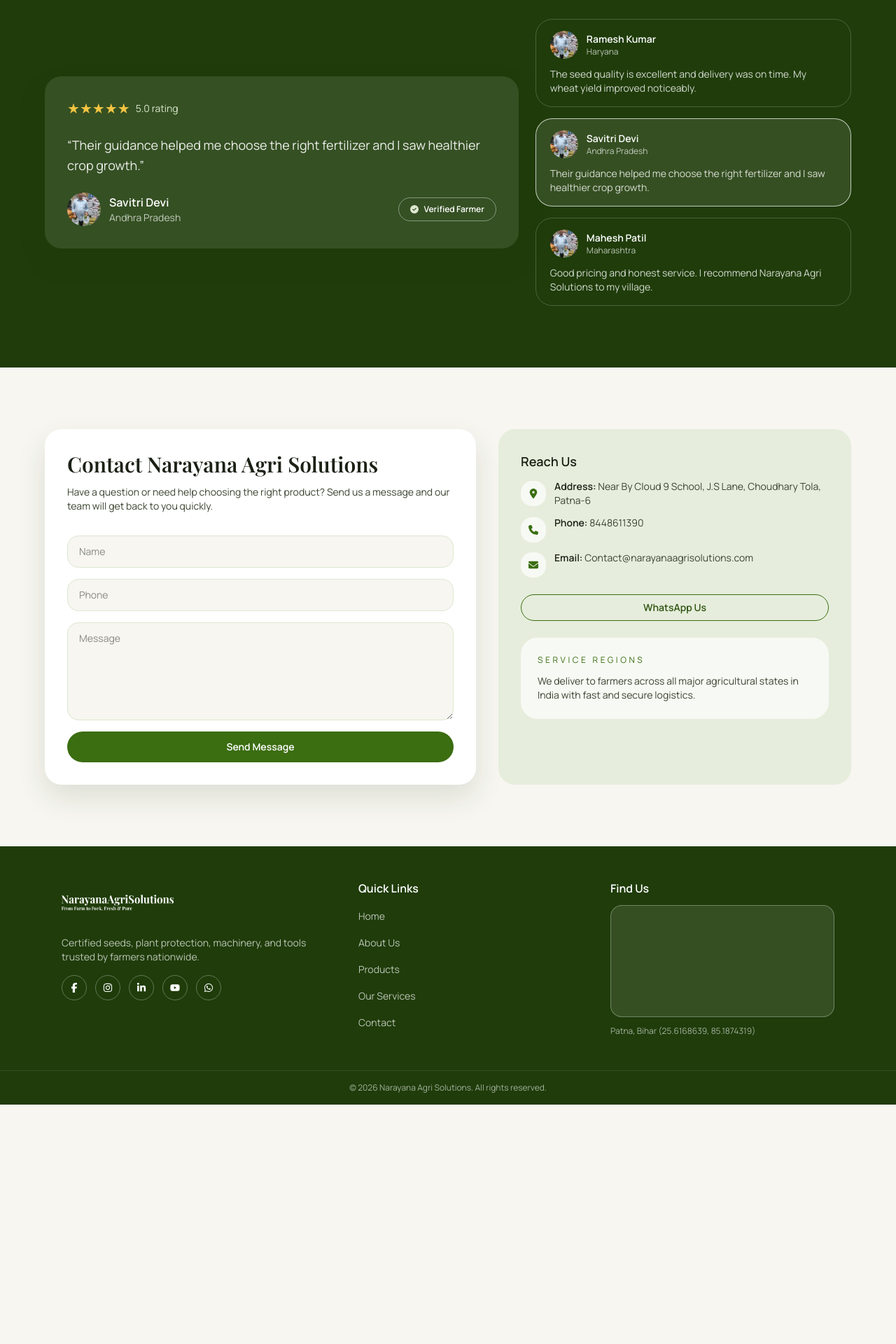
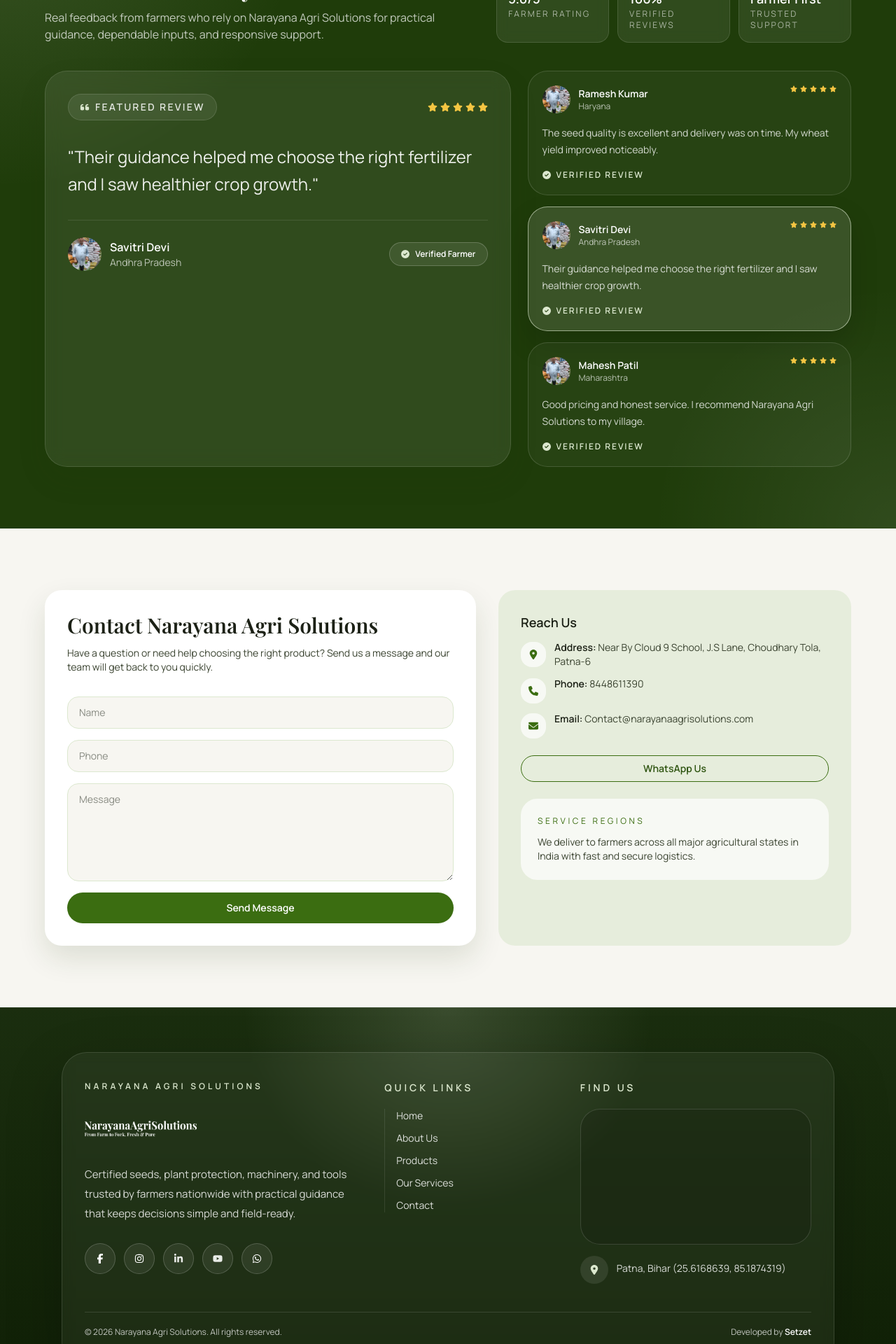
Before and after one commit to wasimfaiz/narayanagri, a Next.js app: page / in a window 1280 px wide. Shown: the part 7000-8920 px from the top of the page at 70% size. Before the commit the page ends 8578 px from the top, so only its background shows below. Built offline with nearby package versions, Linux system fonts and the light colour scheme; grey boxes are pictures that could not be loaded; a web font is replaced by a local one.

Commit message:
inhanced testimonial page

```diff
--- a/app/components/SiteFooter.tsx
+++ b/app/components/SiteFooter.tsx
@@ -4,30 +4,12 @@
   FaFacebookF,
   FaInstagram,
   FaLinkedinIn,
+  FaLocationDot,
   FaWhatsapp,
   FaYoutube,
 } from "react-icons/fa6";
 
-export default function SiteFooter() {
-  return (
-    <footer className="bg-[var(--green-900)] text-white">
-      <div className="mx-auto grid w-full max-w-6xl gap-10 px-6 py-12 lg:grid-cols-[1.2fr_1fr_1fr]">
-        <div className="flex flex-col gap-4">
-          <div className="flex items-center">
-            <Image
-              src="/logo.png"
-              alt="Narayana Agri Solutions logo"
-              width={200}
-              height={80}
-              className="h-16 w-40 object-contain invert"
-            />
-          </div>
-          <p className="text-sm text-white/70">
-            Certified seeds, plant protection, machinery, and tools trusted by
-            farmers nationwide.
-          </p>
-          <div className="flex gap-3">
-            {[
+const socialLinks = [
   {
     label: "Facebook",
     icon: FaFacebookF,
@@ -40,7 +22,49 @@
   },
   { label: "LinkedIn", icon: FaLinkedinIn },
   { label: "YouTube", icon: FaYoutube },
-            ].map((item) =>
+  {
+    label: "WhatsApp",
+    icon: FaWhatsapp,
+    href: "https://wa.me/qr/BMOQTOR2O2HTA1",
+  },
+];
+
+const quickLinks = [
+  { label: "Home", href: "/" },
+  { label: "About Us", href: "/about" },
+  { label: "Products", href: "/#products" },
+  { label: "Our Services", href: "/#why-us" },
+  { label: "Contact", href: "/#contact" },
+];
+
+export default function SiteFooter() {
+  return (
+    <footer className="relative overflow-hidden bg-[#132707] text-white">
+      <div className="absolute inset-0 bg-[radial-gradient(circle_at_top,rgba(220,232,207,0.16),transparent_34%),linear-gradient(180deg,rgba(255,255,255,0.03),rgba(0,0,0,0.2))]" />
+      <div className="absolute left-0 right-0 top-0 h-px bg-white/10" />
+
+      <div className="relative mx-auto w-full max-w-6xl px-6 py-16">
+        <div className="rounded-[2.25rem] border border-white/12 bg-white/[0.05] px-6 py-8 shadow-[0_28px_80px_rgba(0,0,0,0.22)] backdrop-blur-sm md:px-8 md:py-10">
+          <div className="grid gap-10 lg:grid-cols-[1.2fr_0.75fr_1fr] lg:gap-8">
+            <div>
+              <p className="text-xs font-semibold uppercase tracking-[0.34em] text-[var(--green-200)]">
+                Narayana Agri Solutions
+              </p>
+              <Image
+                src="/logo.png"
+                alt="Narayana Agri Solutions logo"
+                width={200}
+                height={80}
+                className="mt-5 h-16 w-40 object-contain invert"
+              />
+              <p className="mt-5 max-w-md text-sm leading-7 text-white/82 md:text-[15px]">
+                Certified seeds, plant protection, machinery, and tools trusted
+                by farmers nationwide with practical guidance that keeps decisions
+                simple and field-ready.
+              </p>
+
+              <div className="mt-7 flex flex-wrap gap-3">
+                {socialLinks.map((item) =>
                   item.href ? (
                     <a
                       key={item.label}
@@ -48,7 +72,7 @@
                       href={item.href}
                       target="_blank"
                       rel="noopener noreferrer"
-                  className="flex h-9 w-9 items-center justify-center rounded-full border border-white/30 text-sm text-white transition hover:border-white"
+                      className="flex h-11 w-11 items-center justify-center rounded-full border border-white/18 bg-white/[0.07] text-sm text-white transition hover:-translate-y-0.5 hover:border-[var(--green-200)]/45 hover:bg-white/[0.12]"
                     >
                       <item.icon />
                     </a>
@@ -56,59 +80,69 @@
                     <button
                       key={item.label}
                       aria-label={item.label}
-                  className="flex h-9 w-9 items-center justify-center rounded-full border border-white/30 text-sm text-white transition hover:border-white"
+                      className="flex h-11 w-11 items-center justify-center rounded-full border border-white/18 bg-white/[0.07] text-sm text-white/90 transition hover:border-white/25"
                     >
                       <item.icon />
                     </button>
                   ),
                 )}
-            <a
-              aria-label="WhatsApp"
-              href="https://wa.me/qr/BMOQTOR2O2HTA1"
-              target="_blank"
-              rel="noopener noreferrer"
-              className="flex h-9 w-9 items-center justify-center rounded-full border border-white/30 text-sm text-white transition hover:border-white"
-            >
-              <FaWhatsapp />
-            </a>
               </div>
             </div>
-        <div className="grid gap-2 text-sm text-white/70">
-          <p className="text-base font-semibold text-white">Quick Links</p>
-          <Link href="/" className="hover:text-white">
-            Home
+
+            <div>
+              <p className="text-sm font-semibold uppercase tracking-[0.28em] text-[var(--green-200)]">
+                Quick Links
+              </p>
+              <div className="mt-5 grid gap-3 border-l border-white/10 pl-4">
+                {quickLinks.map((item) => (
+                  <Link
+                    key={item.label}
+                    href={item.href}
+                    className="w-fit text-sm text-white/84 transition hover:text-[var(--green-200)]"
+                  >
+                    {item.label}
                   </Link>
-          <Link href="/about" className="hover:text-white">
-            About Us
-          </Link>
-          <Link href="/#products" className="hover:text-white">
-            Products
-          </Link>
-          <Link href="/#why-us" className="hover:text-white">
-            Our Services
-          </Link>
-          <Link href="/#contact" className="hover:text-white">
-            Contact
-          </Link>
+                ))}
               </div>
-        <div className="flex flex-col gap-3">
-          <p className="text-base font-semibold">Find Us</p>
-          <div className="h-40 overflow-hidden rounded-2xl border border-white/30 bg-white/10">
+            </div>
+
+            <div>
+              <p className="text-sm font-semibold uppercase tracking-[0.28em] text-[var(--green-200)]">
+                Find Us
+              </p>
+              <div className="mt-5 overflow-hidden rounded-[1.75rem] border border-white/14 bg-black/14">
                 <iframe
                   title="Narayana Agri Solutions Location"
-              className="h-full w-full"
+                  className="h-48 w-full"
                   loading="lazy"
                   referrerPolicy="no-referrer-when-downgrade"
                   src="https://maps.google.com/maps?q=25.6168639,85.1874319&z=17&output=embed"
                 ></iframe>
               </div>
-          <p className="text-xs text-white/60">
-            Patna, Bihar (25.6168639, 85.1874319)
+              <div className="mt-4 flex items-start gap-3 text-sm text-white/82">
+                <div className="flex h-10 w-10 shrink-0 items-center justify-center rounded-full bg-white/[0.09] text-[var(--green-200)]">
+                  <FaLocationDot />
+                </div>
+                <p className="pt-2">Patna, Bihar (25.6168639, 85.1874319)</p>
+              </div>
+            </div>
+          </div>
+
+          <div className="mt-10 flex flex-col gap-3 border-t border-white/12 pt-5 text-xs text-white/72 sm:flex-row sm:items-center sm:justify-between">
+            <p>&copy; 2026 Narayana Agri Solutions. All rights reserved.</p>
+            <p>
+              Developed by{" "}
+              <a
+                href="https://www.setzet.com"
+                target="_blank"
+                rel="noopener noreferrer"
+                className="font-semibold text-white transition hover:text-[var(--green-200)]"
+              >
+                Setzet
+              </a>
             </p>
           </div>
         </div>
-      <div className="border-t border-white/10 px-6 py-4 text-center text-xs text-white/60">
-        © 2026 Narayana Agri Solutions. All rights reserved.
       </div>
     </footer>
   );
--- a/app/page.tsx
+++ b/app/page.tsx
@@ -15,6 +15,9 @@
   FaLocationDot,
   FaMoneyBillWave,
   FaPhone,
+  FaQuoteLeft,
+  FaShieldHeart,
+  FaStar,
   FaTruckFast,
   FaUsers,
   FaWarehouse,
@@ -120,6 +123,12 @@
     location: "Maharashtra",
     image: "/images/testimonial-img.jpeg",
   },
+];
+
+const testimonialTrustPoints: { label: string; value: string; icon: IconType }[] = [
+  { label: "Farmer Rating", value: "5.0/5", icon: FaStar },
+  { label: "Verified Reviews", value: "100%", icon: FaCircleCheck },
+  { label: "Trusted Support", value: "Farmer First", icon: FaShieldHeart },
 ];
 
 const contactInfo: { label: string; value: string; icon: IconType }[] = [
@@ -468,9 +477,11 @@
 
         <section
           id="testimonials"
-          className="section-pad bg-[var(--green-900)] text-white"
+          className="section-pad relative overflow-hidden bg-[var(--green-900)] text-white"
         >
-          <div className="mx-auto flex w-full max-w-6xl flex-col gap-10">
+          <div className="absolute inset-0 bg-[radial-gradient(circle_at_top_left,rgba(220,232,207,0.14),transparent_28%),radial-gradient(circle_at_bottom_right,rgba(255,255,255,0.08),transparent_22%)]" />
+          <div className="relative mx-auto flex w-full max-w-6xl flex-col gap-10">
+            <div className="flex flex-col gap-6 lg:flex-row lg:items-end lg:justify-between">
               <div className="flex flex-col gap-3">
                 <p className="text-sm font-semibold uppercase tracking-[0.3em] text-[var(--green-200)]">
                   Testimonials
@@ -478,8 +489,68 @@
                 <h2 className="heading-font text-3xl font-semibold md:text-4xl">
                   What Farmers Say About Us
                 </h2>
+                <p className="max-w-2xl text-sm text-white/72 md:text-base">
+                  Real feedback from farmers who rely on Narayana Agri Solutions
+                  for practical guidance, dependable inputs, and responsive support.
+                </p>
               </div>
-            <div className="grid gap-6 lg:grid-cols-[1.2fr_0.8fr] lg:items-center">
+              <div className="grid gap-3 sm:grid-cols-3">
+                {testimonialTrustPoints.map((item) => (
+                  <div
+                    key={item.label}
+                    className="rounded-2xl border border-white/12 bg-white/8 px-4 py-4 backdrop-blur-sm"
+                  >
+                    <div className="flex h-10 w-10 items-center justify-center rounded-2xl bg-white/10 text-[var(--green-200)]">
+                      <item.icon />
+                    </div>
+                    <p className="mt-3 text-lg font-semibold text-white">{item.value}</p>
+                    <p className="text-xs uppercase tracking-[0.18em] text-white/60">
+                      {item.label}
+                    </p>
+                  </div>
+                ))}
+              </div>
+            </div>
+            <div className="grid gap-6 lg:grid-cols-[1.18fr_0.82fr] lg:items-stretch">
+              <div className="grid gap-0">
+                <div className="card-shadow rounded-[2rem] border border-white/12 bg-white/[0.08] p-8 backdrop-blur-md">
+                  <div className="flex items-center justify-between gap-4">
+                    <div className="inline-flex items-center gap-2 rounded-full border border-white/12 bg-white/8 px-4 py-2 text-[var(--green-200)]">
+                      <FaQuoteLeft className="text-sm" />
+                      <span className="text-sm font-semibold uppercase tracking-[0.16em] text-white/84">
+                        Featured Review
+                      </span>
+                    </div>
+                    <div className="flex items-center gap-1 text-[#f4c542]">
+                      {Array.from({ length: 5 }).map((_, index) => (
+                        <FaStar key={index} className="text-sm" />
+                      ))}
+                    </div>
+                  </div>
+                  <p className="mt-8 text-xl leading-relaxed text-white/92 md:text-2xl">
+                    "{review.quote}"
+                  </p>
+                  <div className="mt-8 flex flex-col gap-5 border-t border-white/10 pt-6 sm:flex-row sm:items-center sm:justify-between">
+                    <div className="flex items-center gap-3">
+                      <Image
+                        src={review.image}
+                        alt={review.name}
+                        width={52}
+                        height={52}
+                        className="h-12 w-12 rounded-full object-cover"
+                      />
+                      <div>
+                        <p className="text-base font-semibold text-white">{review.name}</p>
+                        <p className="text-sm text-white/68">{review.location}</p>
+                      </div>
+                    </div>
+                    <div className="inline-flex items-center gap-2 rounded-full border border-white/20 bg-white/8 px-4 py-2 text-xs font-semibold text-white">
+                      <FaCircleCheck className="text-[var(--green-200)]" />
+                      Verified Farmer
+                    </div>
+                  </div>
+                </div>
+                <div className="hidden">
               <div className="card-shadow rounded-3xl bg-white/10 p-8">
                 <div className="flex items-center gap-2 text-[var(--green-200)] [&>span:first-child]:text-[#f4c542]">
                   <span className="text-xl">★★★★★</span>
@@ -508,17 +579,20 @@
                   </button>
                 </div>
               </div>
+                </div>
+              </div>
               <div className="grid gap-4">
                 {testimonials.map((item, idx) => (
                   <button
                     key={item.name}
                     onClick={() => reviewCarousel.setIndex(idx)}
-                    className={`rounded-3xl border px-5 py-4 text-left transition ${
+                    className={`rounded-[1.75rem] border px-5 py-5 text-left transition ${
                       reviewCarousel.index === idx
-                        ? "border-white/70 bg-white/10"
-                        : "border-white/20 bg-transparent"
+                        ? "border-[var(--green-200)]/60 bg-white/12 shadow-[0_18px_40px_rgba(0,0,0,0.14)]"
+                        : "border-white/14 bg-white/[0.04] hover:bg-white/[0.08]"
                     }`}
                   >
+                    <div className="flex items-start justify-between gap-4">
                       <div className="flex items-center gap-3">
                       <Image
                         src={item.image}
@@ -528,15 +602,25 @@
                         className="h-10 w-10 rounded-full object-cover"
                       />
                       <div>
-                        <p className="text-sm font-semibold">{item.name}</p>
-                        <p className="text-xs text-white/70">
+                        <p className="text-sm font-semibold text-white">{item.name}</p>
+                        <p className="text-xs text-white/68">
                           {item.location}
                         </p>
                       </div>
                       </div>
-                    <p className="mt-3 text-sm text-white/80">
+                      <div className="flex items-center gap-1 text-[#f4c542]">
+                        {Array.from({ length: 5 }).map((_, starIndex) => (
+                          <FaStar key={starIndex} className="text-[10px]" />
+                        ))}
+                      </div>
+                    </div>
+                    <p className="mt-4 text-sm leading-6 text-white/80">
                       {item.quote}
                     </p>
+                    <div className="mt-4 flex items-center gap-2 text-xs font-semibold uppercase tracking-[0.16em] text-[var(--green-200)]">
+                      <FaCircleCheck />
+                      Verified review
+                    </div>
                   </button>
                 ))}
               </div>
```
Lines whose indentation alone changed are shown as unchanged.
